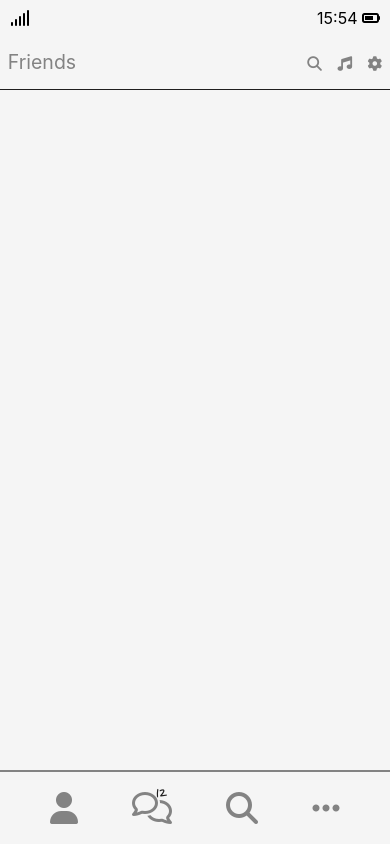
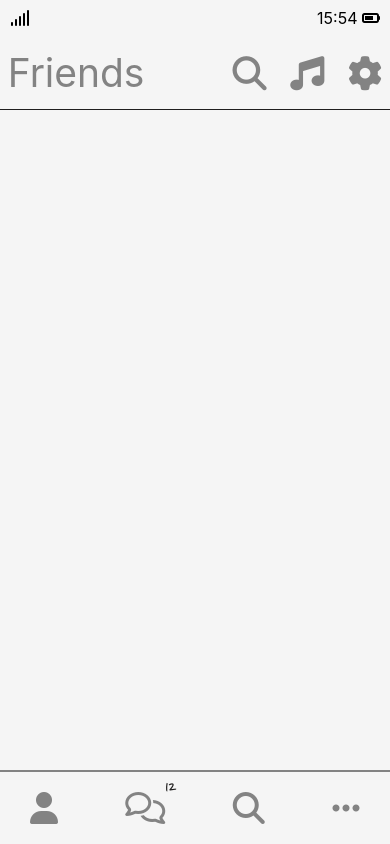
Before and after one commit to NangmanGureum/anime-talk, a plain HTML site: page friends.html in a window 390 px wide. Drawn offline with Linux system fonts and the light colour scheme.

Commit message:
Media Queries and some stuffs

```diff
--- a/stylesheets/components/nav-bar/nav-bar.css
+++ b/stylesheets/components/nav-bar/nav-bar.css
@@ -18,8 +18,8 @@
 }
 
 .nav__list__notif {
-  width: 5vw;
-  height: 5vw;
+  width: 30px;
+  height: 30px;
 
   font-size: 5vw;
 
@@ -30,8 +30,8 @@
   color: var(--dougablack);
 
   position: absolute;
-  left: 5vw;
-  bottom: 5vw;
+  left: 30px;
+  bottom: 20px;
 
   font-family: var(--pen-script);
 }
--- a/stylesheets/components/nav-bar/nav-bar__media.css
+++ b/stylesheets/components/nav-bar/nav-bar__media.css
@@ -0,0 +1,7 @@
+/* Mobile Small */
+
+@media screen and (max-width: 400px) {
+  .nav {
+    padding: 20px 30px;
+  }
+}
--- a/stylesheets/components/screen-header/screen-header.css
+++ b/stylesheets/components/screen-header/screen-header.css
@@ -10,14 +10,14 @@
 }
 
 .screen-header__title {
-  font-size: 5vw;
+  font-size: 7vw;
 }
 
 .screen-header__icons {
   display: flex;
   justify-content: space-between;
-  width: 20%;
+  width: 30%;
 
   padding-top: 1vw;
-  font-size: 3vw;
+  font-size: 5vw;
 }
--- a/stylesheets/components/screen-header/screen-header__media.css
+++ b/stylesheets/components/screen-header/screen-header__media.css
@@ -0,0 +1,16 @@
+/* Mobile Small */
+
+@media screen and (max-width: 400px) {
+  .screen-header__title {
+    font-size: 10vw;
+  }
+
+  .screen-header__icons {
+    display: flex;
+    justify-content: space-between;
+    width: 40%;
+
+    padding-top: 1vw;
+    font-size: 7vw;
+  }
+}
```
Also changed, not shown: index.html (+1 -1 lines).
